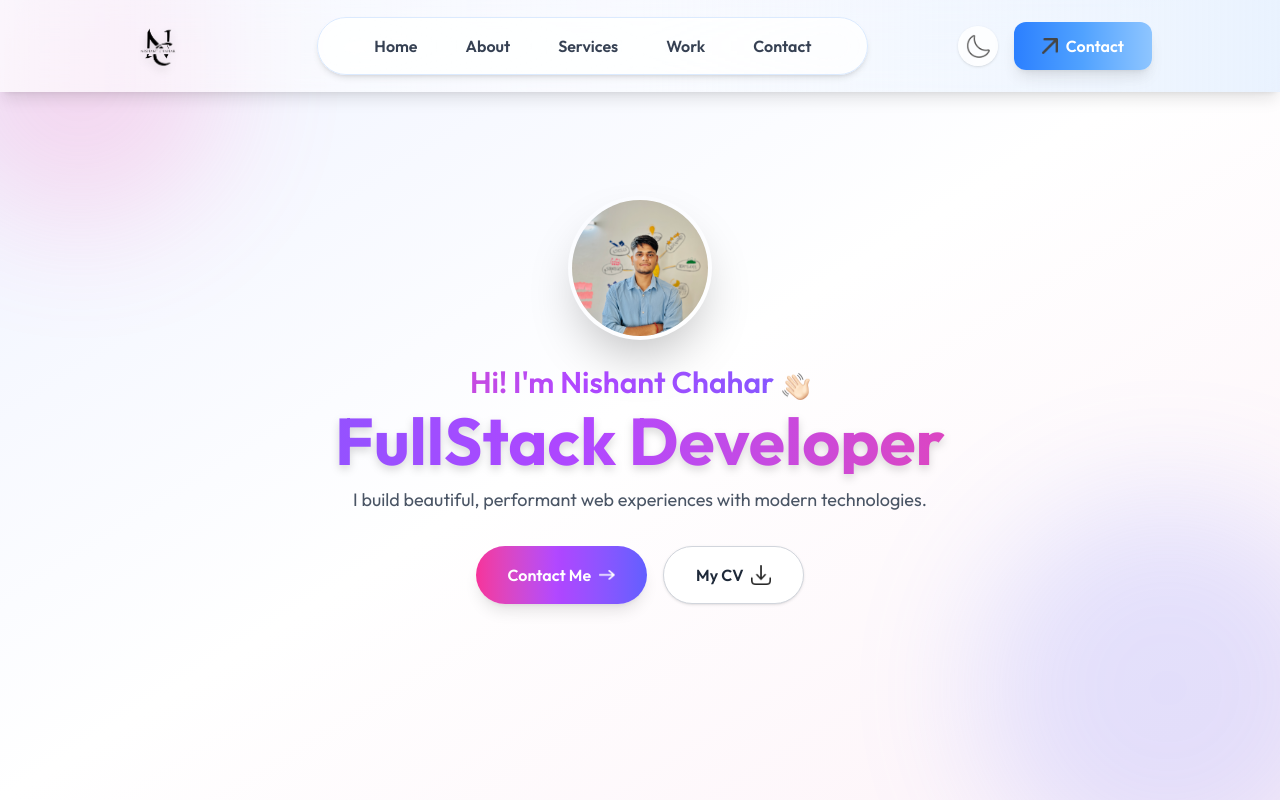
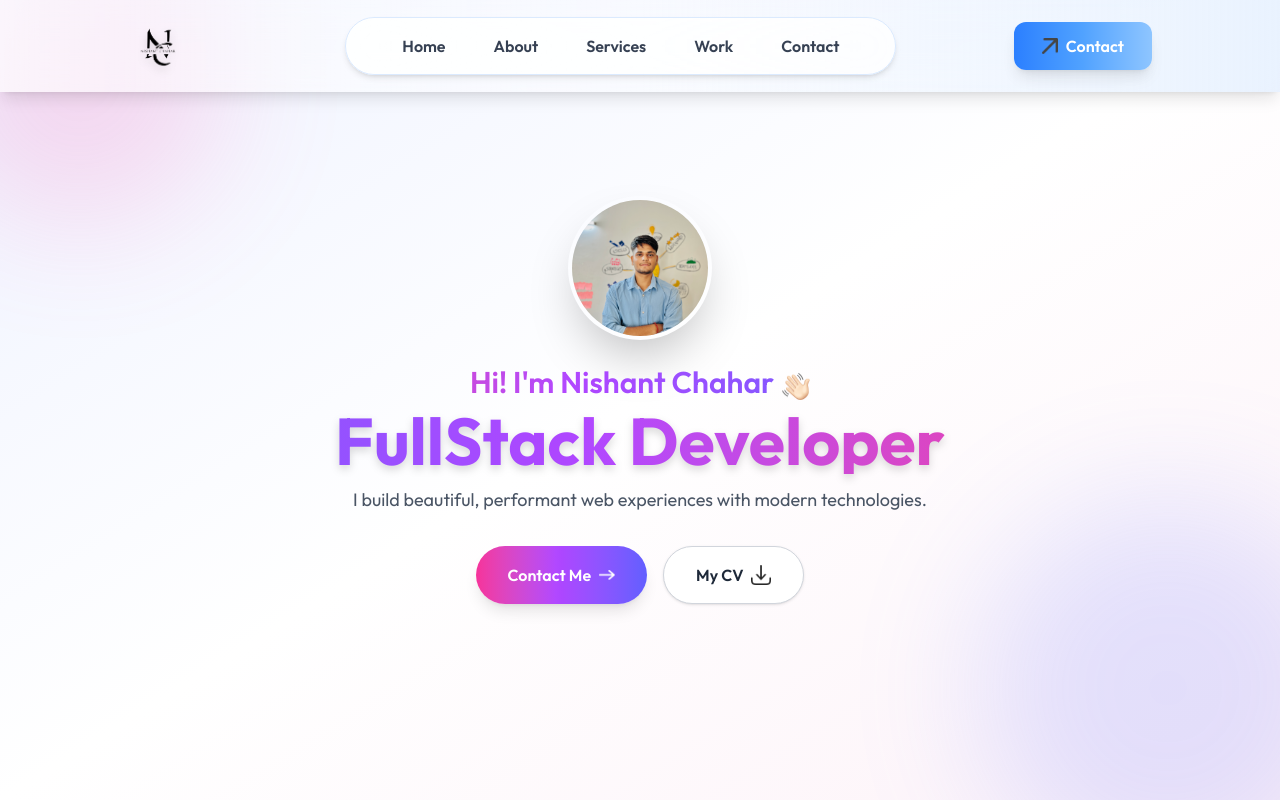
Before and after one commit to nishantchahar07/portfolio, a Next.js app: page / in a window 1280 px wide. Shown: the top 800 px of the page. Built offline with nearby package versions, Linux system fonts and the light colour scheme; a web font is replaced by a local one.

Commit message:
navbar modified

```diff
--- a/app/components/Navbar.jsx
+++ b/app/components/Navbar.jsx
@@ -44,17 +44,7 @@ return (
             </li>
         </ul>
         <div className="flex items-center gap-4">
-            <button
-                className="p-2 rounded-full bg-white/80 hover:bg-blue-100 transition-colors duration-200 shadow"
-                aria-label="Toggle theme"
-                onClick={() => setIsDark(!isDark)}
-            >
-                <Image
-                    src={isDark ? assets.sun_icon : assets.moon_icon}
-                    alt="Toggle theme"
-                    className="w-6"
-                />
-            </button>
+
             <a
                 href="#contact"
                 className="flex items-center gap-2 bg-gradient-to-r from-blue-500 via-blue-400 to-blue-300 text-white px-7 py-2 rounded-xl shadow-lg hover:from-blue-600 hover:to-blue-400 transition-all duration-300 font-semibold"
```
